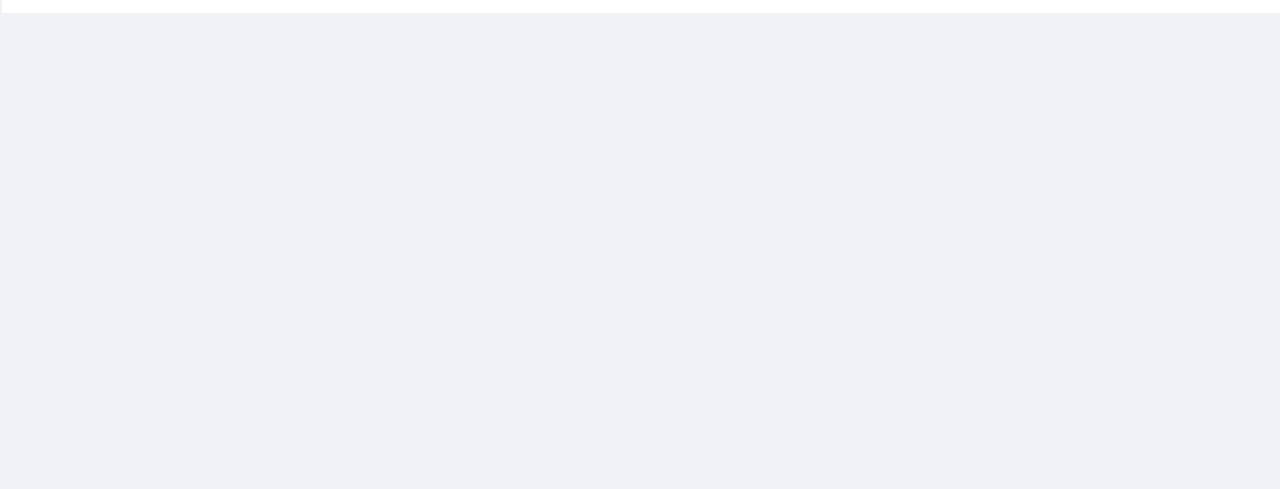
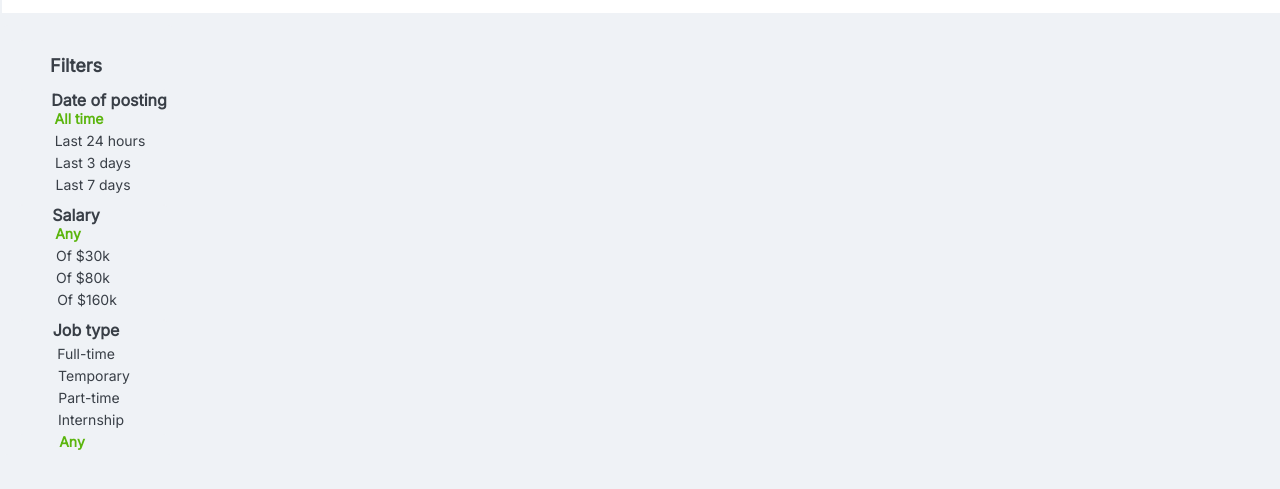
Before and after one commit to virsonn/myFirstProject, a plain HTML site: page index.html in a window 1280 px wide. Shown: the part 97-586 px from the top of the page. Drawn offline with Linux system fonts and the light colour scheme.

```diff
--- a/index.html
+++ b/index.html
@@ -6,7 +6,7 @@
     <title>jooble</title>
     <link rel="stylesheet" href="./stylesheet.css">
     <link rel="preconnect" href="https://fonts.gstatic.com">
-    <link href="https://fonts.googleapis.com/css2?family=Inter&display=swap" rel="stylesheet">
+<link href="https://fonts.googleapis.com/css2?family=Inter&display=swap" rel="stylesheet">
 </head>
 <body>
     <section class="top-row">
@@ -26,5 +26,35 @@
             <div class="login">Log in</div>
         </div>
     </section>
+
+    <section class="left-panel">
+        <div class="filters-box-list">
+            <div class="filters-box">
+                <div class="filters">Filters</div>
+            </div>
+            <div class="dateOfPosting-box">
+                <div class="dateOfPosting">Date of posting</div>
+                <div class="allTime-type">All time</div>
+                <div class="dateOfPosting-type-hours">Last 24 hours</div>
+                <div class="dateOfPosting-type">Last 3 days</div>
+                <div class="dateOfPosting-type">Last 7 days</div>
+            </div>
+            <div class="salary-box">
+                <div class="salary">Salary</div>
+                <div class="any-type">Any</div>
+                <div class="salary-type">Of $30k</div>
+                <div class="salary-type">Of $80k</div>
+                <div class="salary-type-m">Of $160k</div>
+            </div>
+            <div class="jobType-box">
+                <div class="jobType">Job type</div>
+                <div class="jobType-type-ft">Full-time</div>
+                <div class="jobType-type-t">Temporary</div>
+                <div class="jobType-type-pt">Part-time</div>
+                <div class="jobType-type-i">Internship</div>
+                <div class="any-jobType">Any</div>
+            </div>
+        </div>
+    </section>
 </body>
 </html>
--- a/stylesheet.css
+++ b/stylesheet.css
@@ -70,3 +70,174 @@ body {
   font-weight: bold;
   color: #0b71d9;
 }
+.filters-box-list {
+  background-color: #eff2f6;
+  width: 170px;
+  height: 430px;
+  margin: 12px 15px 0 -5px;
+  float: left;
+  border-radius: 5px;
+  justify-content: center;
+}
+.filters-box {
+  background-color: #eff2f6;
+  width: 150px;
+  height: 50px;
+  margin: 15px 15px 0 15px;
+  float: left;
+  display: flex;
+  border-radius: 5px;
+  display: flex;
+  align-items: center;
+  justify-content: left;
+}
+.filters {
+  font-size: 18px;
+  font-family: "Inter", sans-serif;
+  font-weight: bold;
+  color: #393f47;
+  margin-left: 32px;
+}
+.dateOfPosting-box {
+  background-color: #eff2f6;
+  width: 150px;
+  height: 115px;
+  margin: 0px 15px 0 15px;
+  float: left;
+  flex-direction: column;
+  display: flex;
+  border-radius: 5px;
+  align-items: center;
+  justify-content: left;
+}
+.dateOfPosting {
+  font-size: 16px;
+  font-family: "Inter", sans-serif;
+  font-weight: bold;
+  color: #393f47;
+  margin-left: 32px;
+}
+.allTime-type {
+  font-size: 14px;
+  font-family: "Inter", sans-serif;
+  font-weight: bold;
+  color: #5bb50e;
+  margin-left: -28px;
+}
+.dateOfPosting-type-hours {
+  font-size: 14px;
+  font-family: "Inter", sans-serif;
+  font-weight: normal;
+  color: #393f47;
+  margin-left: 14px;
+  margin-top: 5px;
+}
+.dateOfPosting-type {
+  font-size: 14px;
+  font-family: "Inter", sans-serif;
+  font-weight: normal;
+  color: #393f47;
+  margin-left: 0px;
+  margin-top: 5px;
+}
+.salary-box {
+  background-color: #eff2f6;
+  width: 150px;
+  height: 115px;
+  margin: 0px 15px 0 15px;
+  float: left;
+  flex-direction: column;
+  display: flex;
+  border-radius: 5px;
+  align-items: center;
+  justify-content: left;
+}
+.salary {
+  font-size: 16px;
+  font-family: "Inter", sans-serif;
+  font-weight: bold;
+  color: #393f47;
+  margin-left: -34px;
+}
+.any-type {
+  font-size: 14px;
+  font-family: "Inter", sans-serif;
+  font-weight: bold;
+  color: #5bb50e;
+  margin-left: -50px;
+}
+.salary-type {
+  font-size: 14px;
+  font-family: "Inter", sans-serif;
+  font-weight: normal;
+  color: #393f47;
+  margin-left: -20px;
+  margin-top: 5px;
+}
+.salary-type-m {
+  font-size: 14px;
+  font-family: "Inter", sans-serif;
+  font-weight: normal;
+  color: #393f47;
+  margin-left: -12px;
+  margin-top: 5px;
+}
+.jobType-box {
+  background-color: #eff2f6;
+  width: 150px;
+  height: 115px;
+  margin: 0px 15px 0 15px;
+  float: left;
+  flex-direction: column;
+  display: flex;
+  border-radius: 5px;
+  align-items: center;
+  justify-content: left;
+}
+.jobType {
+  font-size: 16px;
+  font-family: "Inter", sans-serif;
+  font-weight: bold;
+  color: #393f47;
+  margin-left: -14px;
+}
+.jobType-type-ft {
+  font-size: 14px;
+  font-family: "Inter", sans-serif;
+  font-weight: normal;
+  color: #393f47;
+  margin-left: -14px;
+  margin-top: 5px;
+}
+.jobType-type-t {
+  font-size: 14px;
+  font-family: "Inter", sans-serif;
+  font-weight: normal;
+  color: #393f47;
+  margin-left: 2px;
+  margin-top: 5px;
+}
+.jobType-type-pt {
+  font-size: 14px;
+  font-family: "Inter", sans-serif;
+  font-weight: normal;
+  color: #393f47;
+  margin-left: -8px;
+  margin-top: 5px;
+}
+.jobType-type-i {
+  font-size: 14px;
+  font-family: "Inter", sans-serif;
+  font-weight: normal;
+  color: #393f47;
+  margin-left: -4px;
+  margin-top: 5px;
+}
+.any-jobType {
+  font-size: 14px;
+  font-family: "Inter", sans-serif;
+  font-weight: bold;
+  color: #5bb50e;
+  margin-top: 5px;
+  margin-left: -42px;
+}
```
